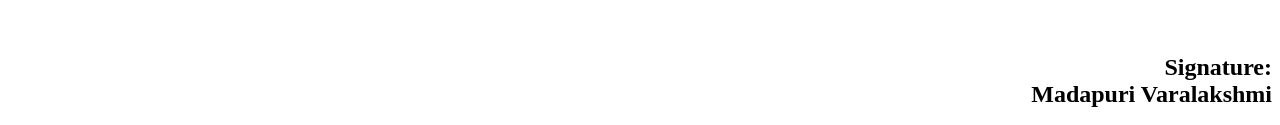
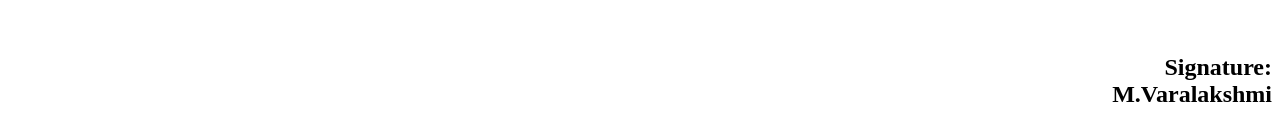
Before and after one commit to Varalakshmi02/Varalakshmi-website-, a plain HTML site: page index.html in a window 1280 px wide. Shown: the part 882-1007 px from the top of the page. Drawn offline with Linux system fonts and the light colour scheme.

Commit message:
Update index.html

```diff
--- a/index.html
+++ b/index.html
@@ -37,7 +37,7 @@ I here by declared that the above information given by me is true to best of my
 <h2 >Date: 02/07/2025      </h2>
 <h2>place:   RAJAMPET     </h2><br>
 <h2 align="right">Signature:<br>
-Madapuri Varalakshmi</h2>
+M.Varalakshmi</h2>
  </p>
 </body>
 </html>
```
